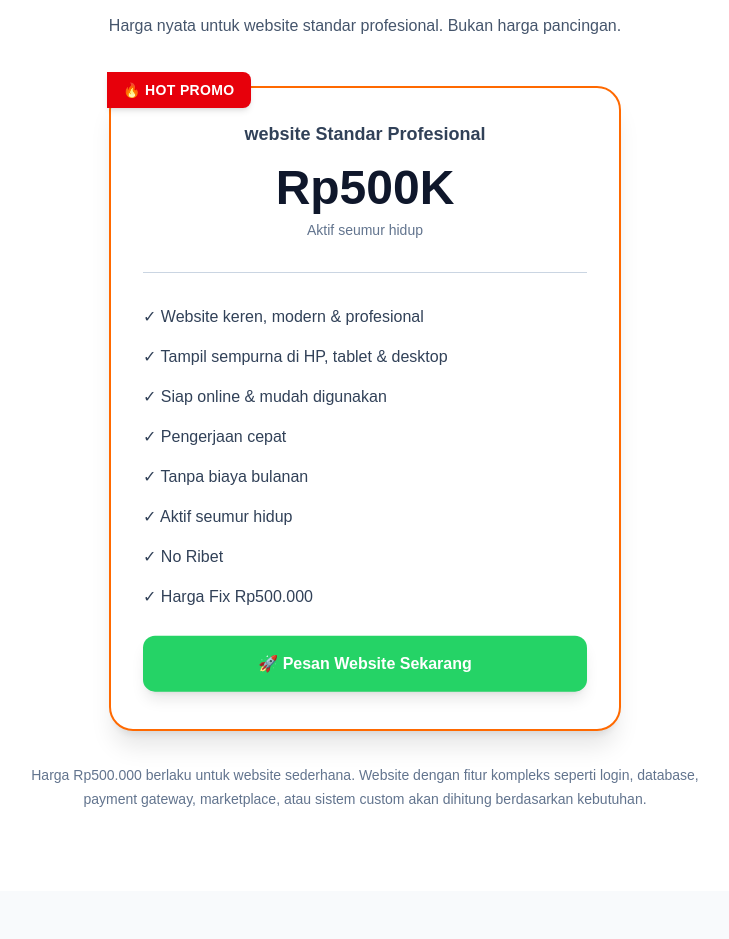
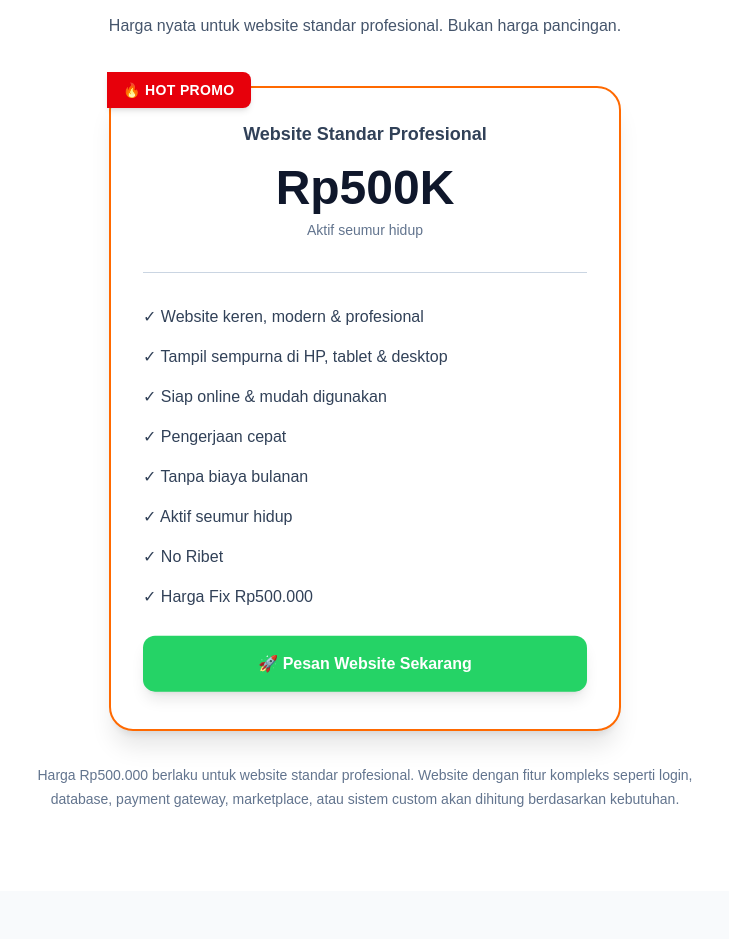
Before and after one commit to herfando/jasa-website-termurah-didunia, a Next.js app in the folder frontend/: page /id in a window 1280 px wide. Shown: the part 1813-2752 px from the top of the page, without its empty margins (275-1004 px from the left). Built offline with nearby package versions, Linux system fonts and the light colour scheme.

Commit message:
edit pricing

```diff
--- a/frontend/components/id/Pricing.tsx
+++ b/frontend/components/id/Pricing.tsx
@@ -26,7 +26,7 @@ export default function Pricing() {
 
           <div className="text-center">
             <p className="text-lg font-bold text-slate-700 dark:text-slate-200">
-              website Standar Profesional
+              Website Standar Profesional
             </p>
 
             <div className="mt-4 text-5xl font-black text-slate-900 dark:text-white">
@@ -60,9 +60,9 @@ export default function Pricing() {
         </div>
 
         <p className="mx-auto mt-8 max-w-2xl text-center text-sm leading-6 text-slate-500 dark:text-slate-400">
-          Harga Rp500.000 berlaku untuk website sederhana. Website dengan fitur
-          kompleks seperti login, database, payment gateway, marketplace, atau
-          sistem custom akan dihitung berdasarkan kebutuhan.
+          Harga Rp500.000 berlaku untuk website standar profesional. Website
+          dengan fitur kompleks seperti login, database, payment gateway,
+          marketplace, atau sistem custom akan dihitung berdasarkan kebutuhan.
         </p>
       </div>
     </section>
```
